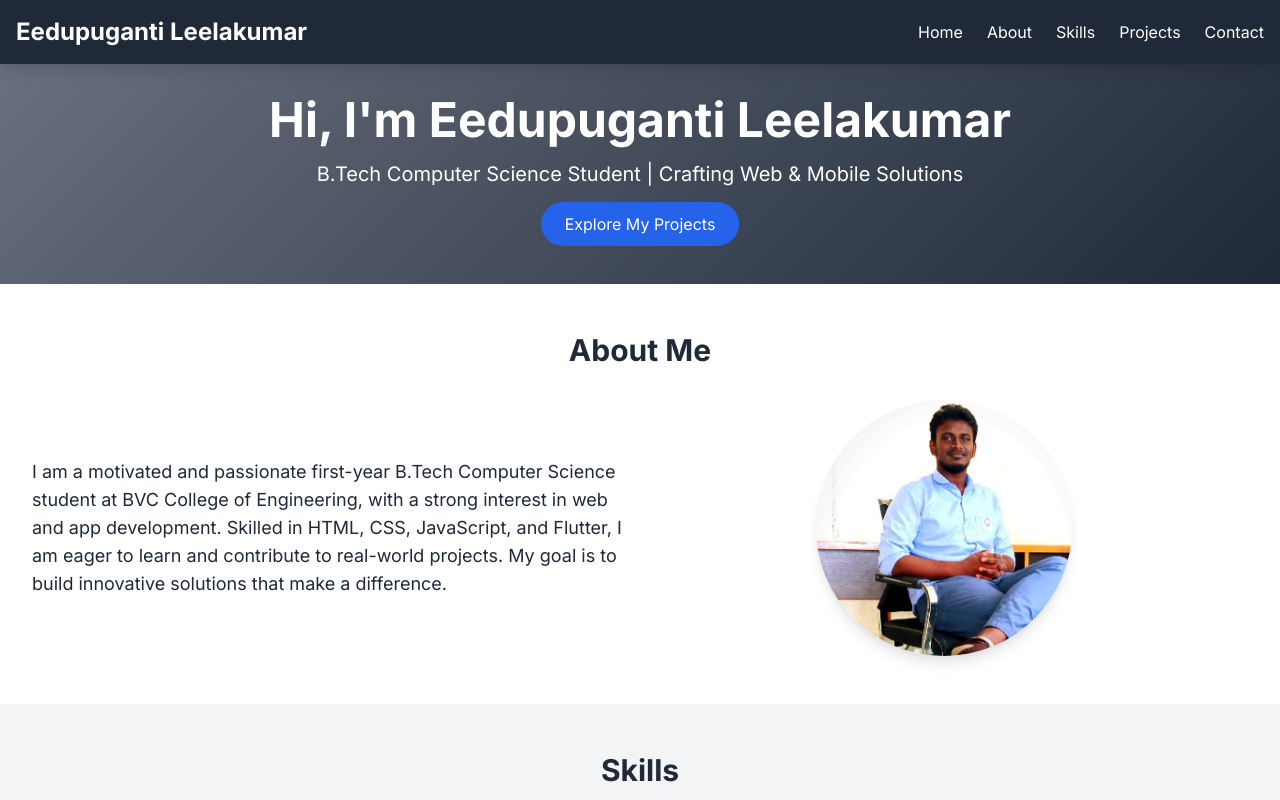
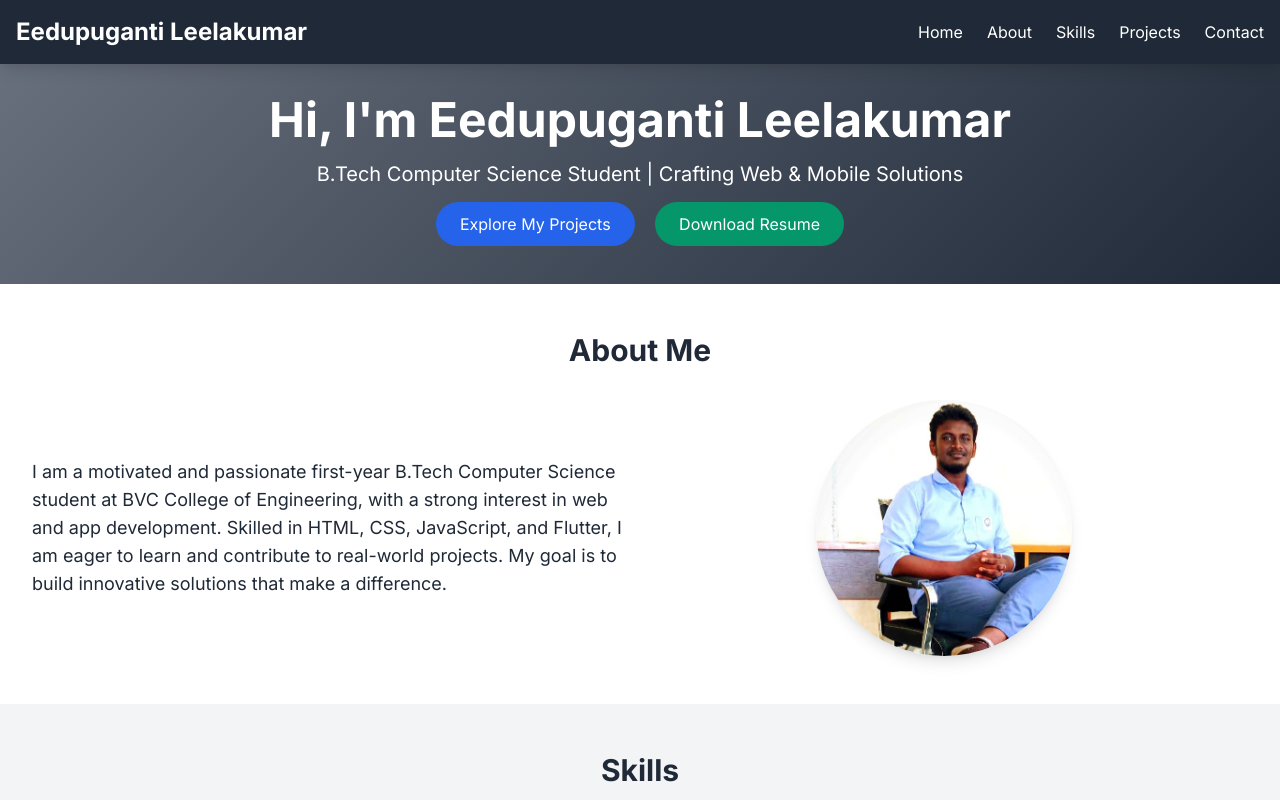
Before and after one commit to leelakuamr/portfolio, a plain HTML site: page index.html in a window 1280 px wide. Shown: the top 800 px of the page. Drawn offline with nearby package versions, Linux system fonts and the light colour scheme.

Commit message:
resume add

```diff
--- a/index.html
+++ b/index.html
@@ -109,7 +109,10 @@
         <div class="container mx-auto px-4">
             <h2 class="text-3xl sm:text-5xl font-bold mb-4 hero-text">Hi, I'm Eedupuganti Leelakumar</h2>
             <p class="text-lg sm:text-xl mb-6 hero-text">B.Tech Computer Science Student | Crafting Web & Mobile Solutions</p>
-            <a href="#projects" class="bg-blue-600 text-white px-4 sm:px-6 py-2 sm:py-3 rounded-full hover:bg-blue-700 text-sm sm:text-base">Explore My Projects</a>
+            <div class="space-x-4">
+                <a href="#projects" class="bg-blue-600 text-white px-4 sm:px-6 py-2 sm:py-3 rounded-full hover:bg-blue-700 text-sm sm:text-base">Explore My Projects</a>
+                <a href="https://docs.google.com/document/d/1_seeEl80OnQ9GbF8sxlyGgVtrh8-tflEXt801zEJ2xc/edit?usp=sharing" download class="bg-green-600 text-white px-4 sm:px-6 py-2 sm:py-3 rounded-full hover:bg-green-700 text-sm sm:text-base">Download Resume</a>
+            </div>
         </div>
     </section>
 
```
